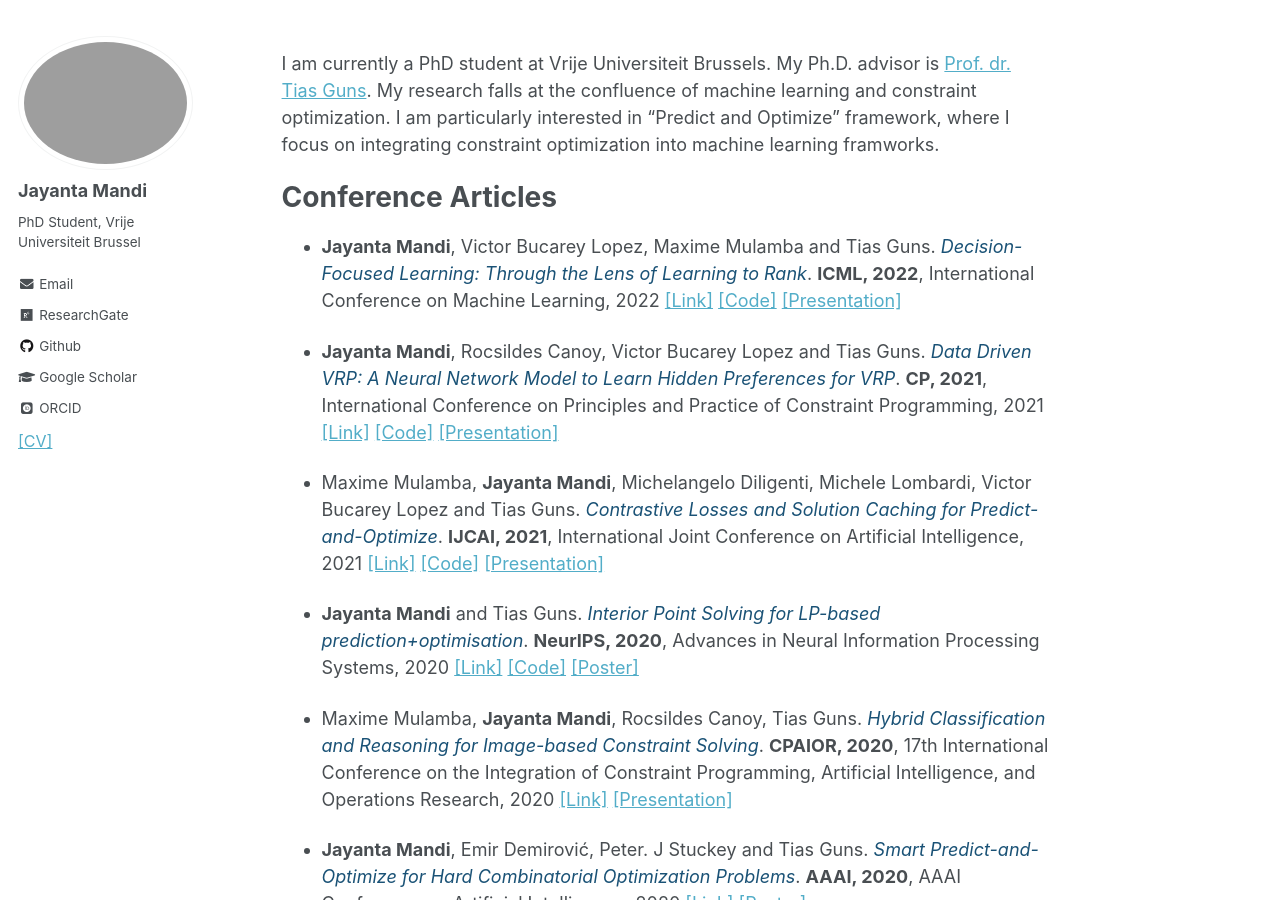
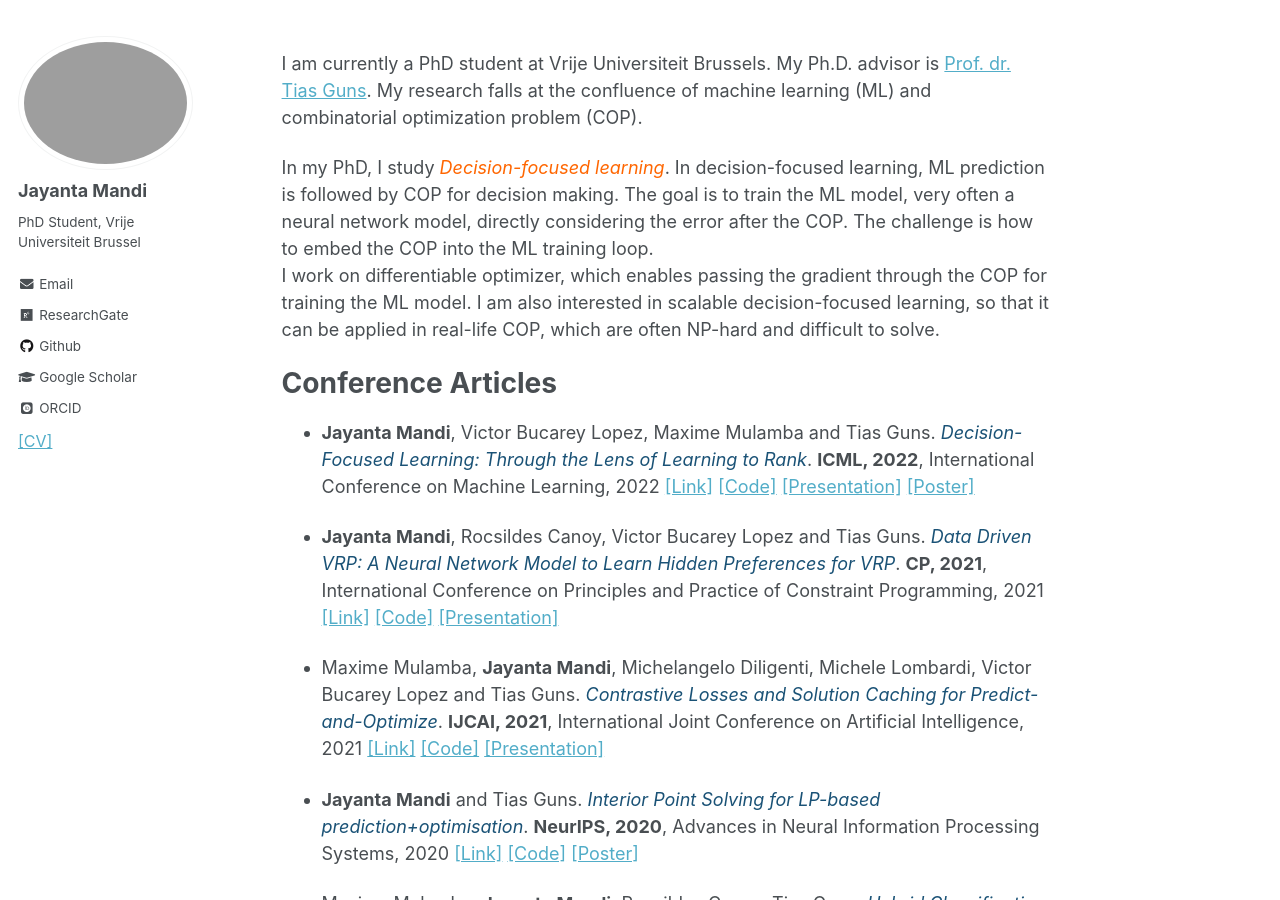
Before and after one commit to JayMan91/JayMan91.github.io, a Jekyll site: the page built from _pages/about.md, in a window 1280 px wide and 900 px high. Built offline with Jekyll 4.4.1, drawn with Linux system fonts in a browser that asks for light colours; some web fonts are replaced.

Commit message:
ICML presentation

```diff
--- a/_pages/about.md
+++ b/_pages/about.md
@@ -8,11 +8,16 @@ redirect_from:
   - /about.html
 ---
 
-I am currently a PhD student at Vrije Universiteit Brussels. My Ph.D. advisor is [Prof. dr. Tias Guns](http://homepages.vub.ac.be/~tiasguns/). My research falls at the confluence of machine learning and constraint optimization. I am particularly interested in "Predict and Optimize" framework, where I focus on integrating constraint optimization into machine learning framworks.
+I am currently a PhD student at Vrije Universiteit Brussels. My Ph.D. advisor is [Prof. dr. Tias Guns](http://homepages.vub.ac.be/~tiasguns/). My research falls at the confluence of machine learning (ML) and combinatorial optimization problem (COP).
+
+In my PhD, I study *<font color="#FF6600">Decision-focused learning</font>*. In decision-focused learning, ML prediction is followed by COP for decision making.
+The goal is to train the ML model, very often a neural network model, directly considering the error after the COP. The challenge is how to embed the COP into the ML training loop.
+I work on differentiable optimizer, which enables passing the gradient through the COP for training the ML model.
+I am also interested in scalable decision-focused learning, so that it can be applied in real-life COP, which are often NP-hard and difficult to solve.
 
 
 # Conference Articles
-*   **Jayanta Mandi**, Victor Bucarey Lopez, Maxime Mulamba and Tias Guns. *<font color="#1A5276">Decision-Focused Learning: Through the    Lens of Learning to Rank</font>*. **ICML, 2022**, International Conference on Machine Learning, 2022 [[Link]](https://proceedings.mlr.press/v162/mandi22a.html) [[Code]](https://github.com/JayMan91/ltr-predopt)  [[Presentation]](https://icml.cc/virtual/2022/spotlight/18376)
+*   **Jayanta Mandi**, Victor Bucarey Lopez, Maxime Mulamba and Tias Guns. *<font color="#1A5276">Decision-Focused Learning: Through the    Lens of Learning to Rank</font>*. **ICML, 2022**, International Conference on Machine Learning, 2022 [[Link]](https://proceedings.mlr.press/v162/mandi22a.html) [[Code]](https://github.com/JayMan91/ltr-predopt)  [[Presentation]](https://icml.cc/virtual/2022/spotlight/18376) [[Poster]](files/ICMLposter.pdf)
 
 *   **Jayanta Mandi**, Rocsildes Canoy, Victor Bucarey Lopez and Tias Guns.
     *<font color="#1A5276">Data Driven VRP: A Neural Network Model to Learn Hidden Preferences for VRP</font>*. **CP, 2021**, International Conference on Principles and Practice of Constraint Programming, 2021 [[Link]](https://drops.dagstuhl.de/opus/volltexte/2021/15333/) [[Code]](https://github.com/JayMan91/CP2021-Data-Driven-VRP)  [[Presentation]](https://www.youtube.com/watch?v=Mbc8asuz2sg)
```
Also changed, not shown: 1 other file.
